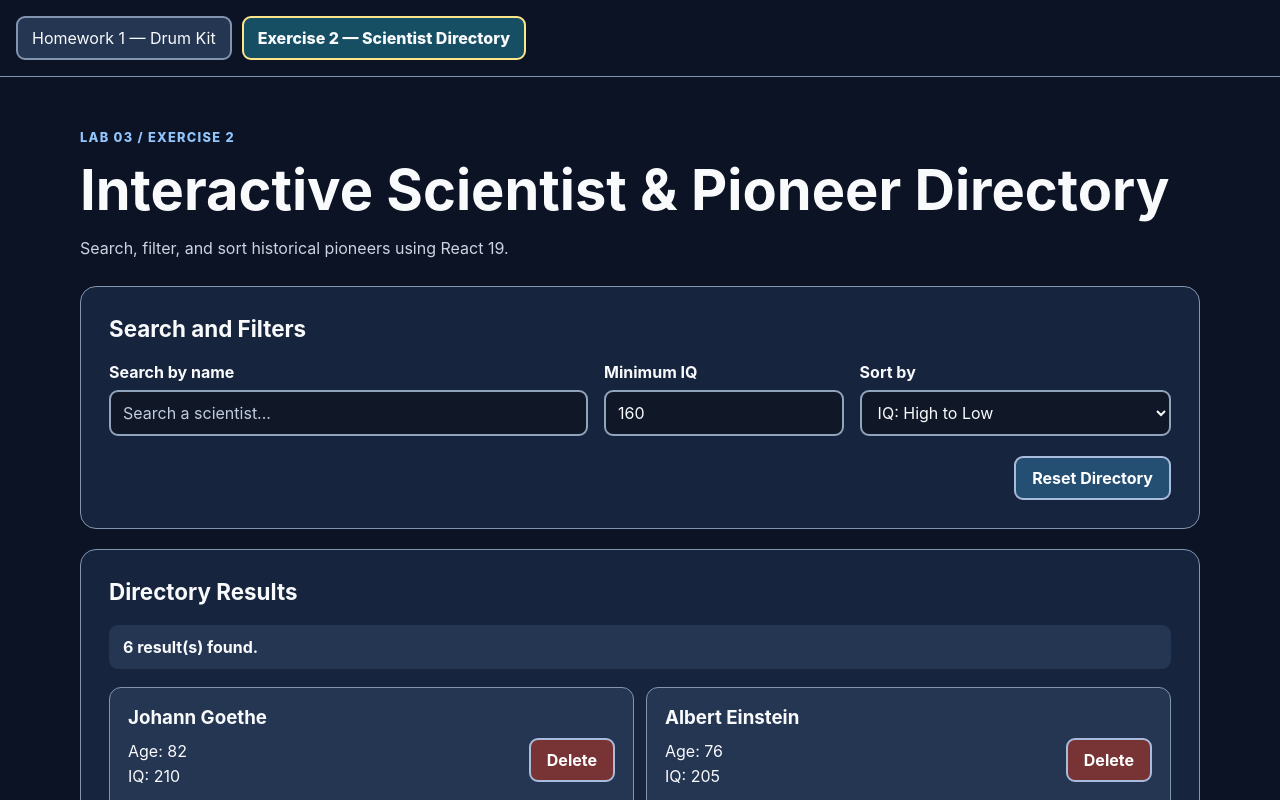
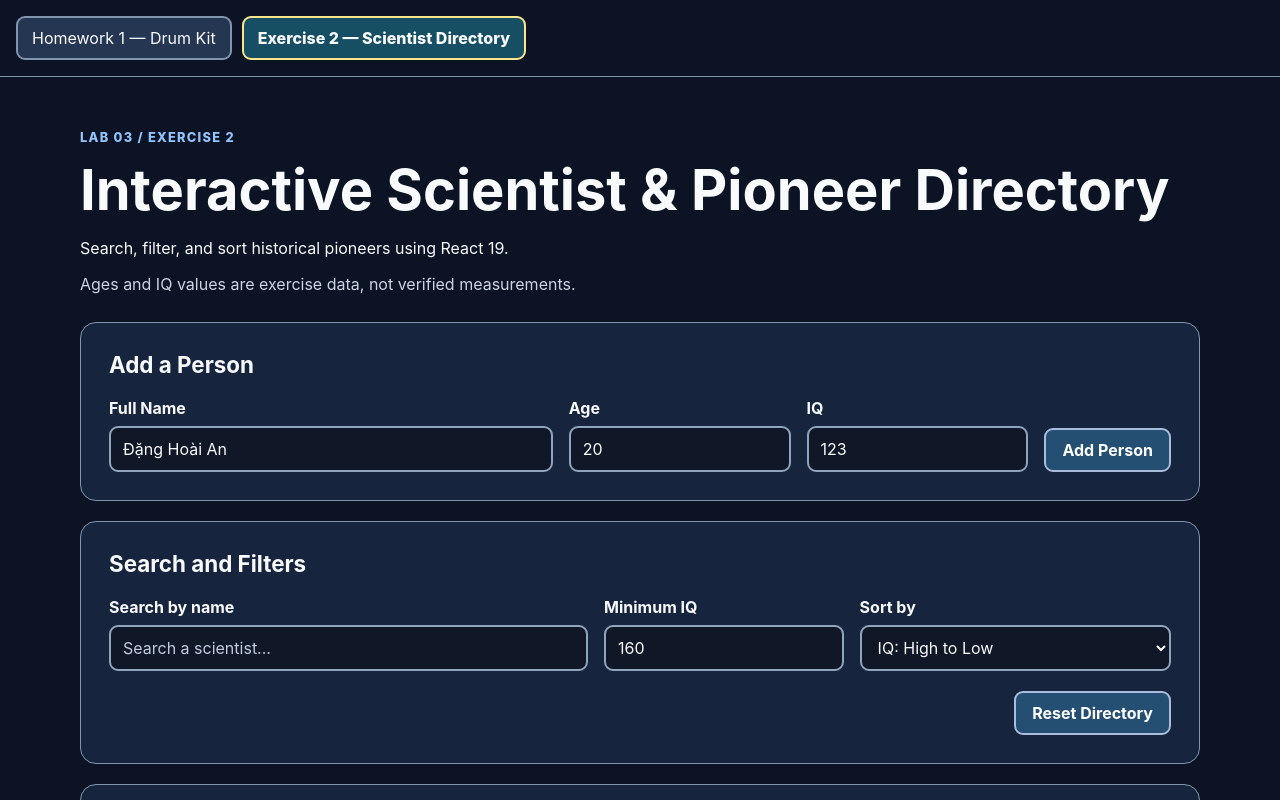
Before and after one commit to Aquarista01/24520039-DangHoaiAn-Lab03, a React (Vite) app: page / in a window 1280 px wide. Both pictures are taken after a click on the button "Exercise 2 — Scientist Directory". Shown: the top 800 px of the page. Built offline with nearby package versions, Linux system fonts and the light colour scheme.

Commit message:
feat(ex2): add accessible person insertion form

```diff
--- a/src/components/ScientistDirectory.jsx
+++ b/src/components/ScientistDirectory.jsx
@@ -5,17 +5,15 @@ import styles from './ScientistDirectory.module.css';
 /**
  * @param {import('./smartPeople.js').ScientistDirectoryProps} props
  */
-export default function ScientistDirectory({
-  initialData = SMART_PEOPLE,
-}) {
+export default function ScientistDirectory({ initialData = SMART_PEOPLE }) {
   // Keep the original snapshot for later Reset functionality.
   const [initialSnapshot] = useState(() =>
-    initialData.map((person) => ({ ...person }))
+    initialData.map((person) => ({ ...person })),
   );
 
   // Independent source and input states.
   const [people, setPeople] = useState(() =>
-    initialSnapshot.map((person) => ({ ...person }))
+    initialSnapshot.map((person) => ({ ...person })),
   );
   const [query, setQuery] = useState('');
   const [minIq, setMinIq] = useState(160);
@@ -50,13 +48,32 @@ useLayoutEffect(() => {
   const minIqId = useId();
   const sortId = useId();
 
+  const nameInputId = useId();
+  const ageInputId = useId();
+  const iqInputId = useId();
+
+  const nameErrorId = `${nameInputId}-error`;
+  const ageErrorId = `${ageInputId}-error`;
+  const iqErrorId = `${iqInputId}-error`;
+
+  const [formName, setFormName] = useState('Đặng Hoài An');
+  const [formAge, setFormAge] = useState(20);
+  const [formIq, setFormIq] = useState(123);
+
+  const [formErrors, setFormErrors] = useState({
+    name: '',
+    age: '',
+    iq: '',
+  });
+
   // Derived values: never store these in additional state.
   const normalizedQuery = query.trim().toLocaleLowerCase();
 
   const visiblePeople = people
-    .filter((person) =>
+    .filter(
+      (person) =>
         person.name.toLocaleLowerCase().includes(normalizedQuery) &&
-      person.iq >= minIq
+        person.iq >= minIq,
     )
     .toSorted((a, b) => {
       if (sortBy === 'age-asc') {
@@ -77,9 +94,7 @@ useLayoutEffect(() => {
     });
 
   function handleDelete(id) {
-  const currentIndex = visiblePeople.findIndex(
-    (person) => person.id === id
-  );
+    const currentIndex = visiblePeople.findIndex((person) => person.id === id);
 
     if (currentIndex === -1) return;
 
@@ -87,16 +102,13 @@ function handleDelete(id) {
 
     // Focus the next visible Delete button, or the previous one.
     const nextPerson =
-    visiblePeople[currentIndex + 1] ??
-    visiblePeople[currentIndex - 1];
+      visiblePeople[currentIndex + 1] ?? visiblePeople[currentIndex - 1];
 
     pendingFocusRef.current = {
       nextId: nextPerson?.id ?? null,
     };
 
-  setPeople((previous) =>
-    previous.filter((person) => person.id !== id)
-  );
+    setPeople((previous) => previous.filter((person) => person.id !== id));
 
     setNotice(`Deleted ${deletedPerson.name}.`);
   }
@@ -104,31 +116,178 @@ function handleDelete(id) {
   function handleReset() {
     pendingFocusRef.current = null;
 
-  setPeople(
-    initialSnapshot.map((person) => ({ ...person }))
-  );
+    setPeople(initialSnapshot.map((person) => ({ ...person })));
 
     setQuery('');
     setMinIq(160);
     setSortBy('iq-desc');
     setNotice('');
 
+    setFormName('Đặng Hoài An');
+    setFormAge(20);
+    setFormIq(123);
+
+    setFormErrors({
+      name: '',
+      age: '',
+      iq: '',
+    });
+
     resetButtonRef.current?.focus();
+  }
+
+  function handleAddPerson(event) {
+    event.preventDefault();
+    setNotice('');
+
+    const cleanName = formName.trim();
+
+    const errors = {
+      name: cleanName ? '' : 'Name is required.',
+      age:
+        Number.isInteger(formAge) && formAge > 0
+          ? ''
+          : 'Age must be a positive whole number.',
+      iq:
+        Number.isInteger(formIq) && formIq > 0
+          ? ''
+          : 'IQ must be a positive whole number.',
+    };
+
+    setFormErrors(errors);
+
+    if (Object.values(errors).some(Boolean)) {
+      return;
+    }
+
+    // ID is created exactly once per successful Insert.
+    const newPerson = {
+      id: crypto.randomUUID(),
+      name: cleanName,
+      age: formAge,
+      iq: formIq,
+    };
+
+    setPeople((previous) => [...previous, newPerson]);
+
+    const hiddenBySearch = !cleanName
+      .toLocaleLowerCase()
+      .includes(query.trim().toLocaleLowerCase());
+
+    const hiddenByIq = formIq < minIq;
+
+    if (hiddenBySearch || hiddenByIq) {
+      const reasons = [];
+
+      if (hiddenBySearch) reasons.push('the current search');
+      if (hiddenByIq) reasons.push('the minimum IQ filter');
+
+      setNotice(
+        `Added ${cleanName}, but the record is hidden by ${reasons.join(' and ')}.`,
+      );
+    } else {
+      setNotice(`Added ${cleanName} successfully.`);
+    }
   }
 
   return (
     <main className={styles.shell} id="scientist-main">
       <header className={styles.header}>
-        <p className={styles.eyebrow}>
-          Lab 03 / Exercise 2
-        </p>
+        <p className={styles.eyebrow}>Lab 03 / Exercise 2</p>
 
         <h1>Interactive Scientist & Pioneer Directory</h1>
 
-        <p>
-          Search, filter, and sort historical pioneers using React 19.
+        <p>Search, filter, and sort historical pioneers using React 19.</p>
+        <p>Ages and IQ values are exercise data, not verified measurements.</p>
+      </header>
+
+      <section className={styles.panel} aria-labelledby="insert-title">
+        <h2 id="insert-title">Add a Person</h2>
+
+        <form
+          className={styles.insertForm}
+          noValidate
+          onSubmit={handleAddPerson}
+        >
+          <div className={styles.field}>
+            <label htmlFor={nameInputId}>Full Name</label>
+
+            <input
+              id={nameInputId}
+              type="text"
+              value={formName}
+              aria-invalid={Boolean(formErrors.name)}
+              aria-describedby={formErrors.name ? nameErrorId : undefined}
+              onChange={(event) => {
+                setFormName(event.target.value);
+                setFormErrors((previous) => ({ ...previous, name: '' }));
+              }}
+            />
+
+            {formErrors.name && (
+              <p id={nameErrorId} role="alert" className={styles.fieldError}>
+                {formErrors.name}
               </p>
-      </header>
+            )}
+          </div>
+
+          <div className={styles.field}>
+            <label htmlFor={ageInputId}>Age</label>
+
+            <input
+              id={ageInputId}
+              type="number"
+              min="1"
+              step="1"
+              value={formAge}
+              aria-invalid={Boolean(formErrors.age)}
+              aria-describedby={formErrors.age ? ageErrorId : undefined}
+              onChange={(event) => {
+                const value = event.target.valueAsNumber;
+                setFormAge(Number.isNaN(value) ? '' : value);
+                setFormErrors((previous) => ({ ...previous, age: '' }));
+              }}
+            />
+
+            {formErrors.age && (
+              <p id={ageErrorId} role="alert" className={styles.fieldError}>
+                {formErrors.age}
+              </p>
+            )}
+          </div>
+
+          <div className={styles.field}>
+            <label htmlFor={iqInputId}>IQ</label>
+
+            <input
+              id={iqInputId}
+              type="number"
+              min="1"
+              step="1"
+              value={formIq}
+              aria-invalid={Boolean(formErrors.iq)}
+              aria-describedby={formErrors.iq ? iqErrorId : undefined}
+              onChange={(event) => {
+                const value = event.target.valueAsNumber;
+                setFormIq(Number.isNaN(value) ? '' : value);
+                setFormErrors((previous) => ({ ...previous, iq: '' }));
+              }}
+            />
+
+            {formErrors.iq && (
+              <p id={iqErrorId} role="alert" className={styles.fieldError}>
+                {formErrors.iq}
+              </p>
+            )}
+          </div>
+
+          <div className={styles.submitRow}>
+            <button type="submit" className={styles.actionButton}>
+              Add Person
+            </button>
+          </div>
+        </form>
+      </section>
 
       <section className={styles.panel} aria-labelledby="filters-title">
         <h2 id="filters-title">Search and Filters</h2>
@@ -162,11 +321,7 @@ function handleReset() {
                 const value = event.target.valueAsNumber;
                 setNotice('');
 
-                setMinIq(
-                  Number.isFinite(value)
-                    ? Math.max(0, value)
-                    : 0
-                );
+                setMinIq(Number.isFinite(value) ? Math.max(0, value) : 0);
               }}
             />
           </div>
@@ -208,11 +363,15 @@ function handleReset() {
           aria-live="polite"
           aria-atomic="true"
         >
-          {notice ? `${notice} ${visiblePeople.length} result(s) shown.` : `${visiblePeople.length} result(s) found.`}
+          {notice
+            ? `${notice} ${visiblePeople.length} result(s) shown; ${people.length} total records.`
+            : `${visiblePeople.length} result(s) found.`}
         </output>
 
         {people.length === 0 ? (
-          <p className={styles.empty}>The directory is empty. Use Reset Directory to restore it.</p>
+          <p className={styles.empty}>
+            The directory is empty. Use Reset Directory to restore it.
+          </p>
         ) : visiblePeople.length === 0 ? (
           <p className={styles.empty}>
             No people match the current search and IQ filter.
--- a/src/components/ScientistDirectory.module.css
+++ b/src/components/ScientistDirectory.module.css
@@ -137,8 +137,6 @@
   }
 }
 
-
-
 .resetRow {
   display: flex;
   justify-content: flex-end;
@@ -180,3 +178,49 @@
   color: #cbd5e1;
   overflow-wrap: anywhere;
 }
+
+.insertForm {
+  display: grid;
+  grid-template-columns: 1fr;
+  gap: 16px;
+}
+
+.submitRow {
+  display: flex;
+  align-items: end;
+}
+
+.submitRow button {
+  width: 100%;
+}
+
+.fieldError {
+  margin: 0;
+  color: #fecaca;
+  font-weight: 700;
+  overflow-wrap: anywhere;
+}
+
+.field input[aria-invalid='true'] {
+  border-color: #fca5a5;
+}
+
+@media (min-width: 760px) {
+  .insertForm {
+    grid-template-columns: 2fr 1fr 1fr auto;
+    align-items: start;
+  }
+
+  .submitRow {
+    align-self: end;
+    padding-bottom: 0;
+  }
+
+  .submitRow button {
+    white-space: nowrap;
+  }
+}
+
+.status {
+  overflow-wrap: anywhere;
+}
```
Lines whose indentation alone changed are shown as unchanged.
